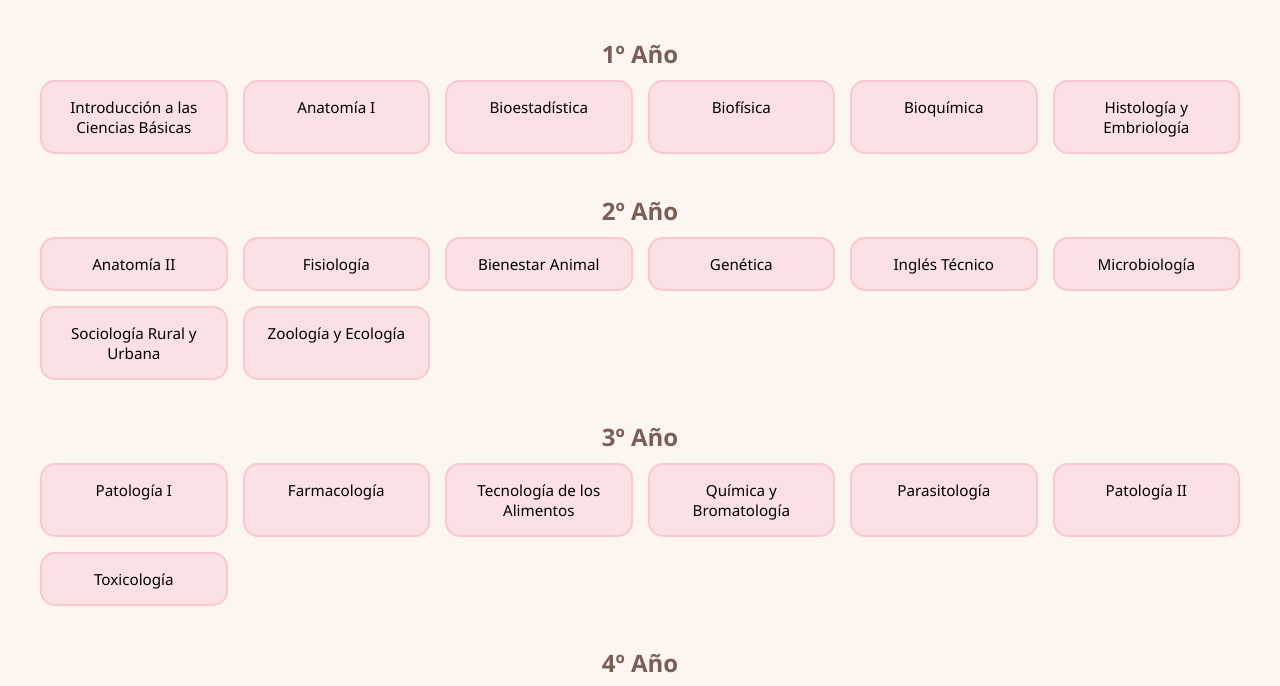
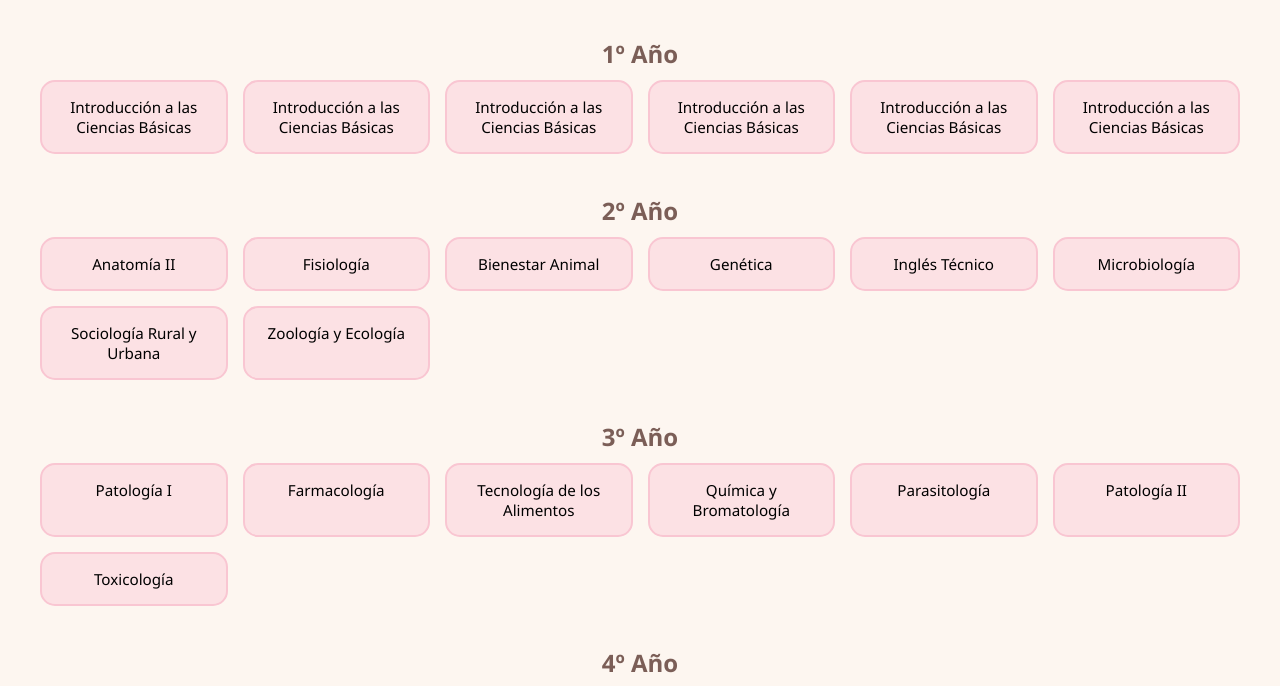
Before and after one commit to Gianneibarra/Cursada-Vete, a plain HTML site: page index.html in a window 1280 px wide. Shown: the part 95-781 px from the top of the page. Drawn offline with Linux system fonts and the light colour scheme.

Commit message:
Update index.html

```diff
--- a/index.html
+++ b/index.html
@@ -13,11 +13,11 @@
   <h2>1º Año</h2>
   <div class="grid">
     <div class="materia" data-id="intro" data-correlativas="">Introducción a las Ciencias Básicas</div>
-    <div class="materia" data-id="anatomia1" data-correlativas="intro">Anatomía I</div>
-    <div class="materia" data-id="bioestadistica" data-correlativas="intro">Bioestadística</div>
-    <div class="materia" data-id="biofisica" data-correlativas="intro">Biofísica</div>
-    <div class="materia" data-id="bioquimica" data-correlativas="intro">Bioquímica</div>
-    <div class="materia" data-id="histologia" data-correlativas="intro">Histología y Embriología</div>
+    <div class="materia" data-id="anatomia1" data-correlativas="intro">Introducción a las Ciencias Básicas</div>
+    <div class="materia" data-id="bioestadistica" data-correlativas="intro">Introducción a las Ciencias Básicas</div>
+    <div class="materia" data-id="biofisica" data-correlativas="intro">Introducción a las Ciencias Básicas</div>
+    <div class="materia" data-id="bioquimica" data-correlativas="intro">Introducción a las Ciencias Básicas</div>
+    <div class="materia" data-id="histologia" data-correlativas="intro">Introducción a las Ciencias Básicas</div>
   </div>
 
   <!-- 2º Año -->
```
